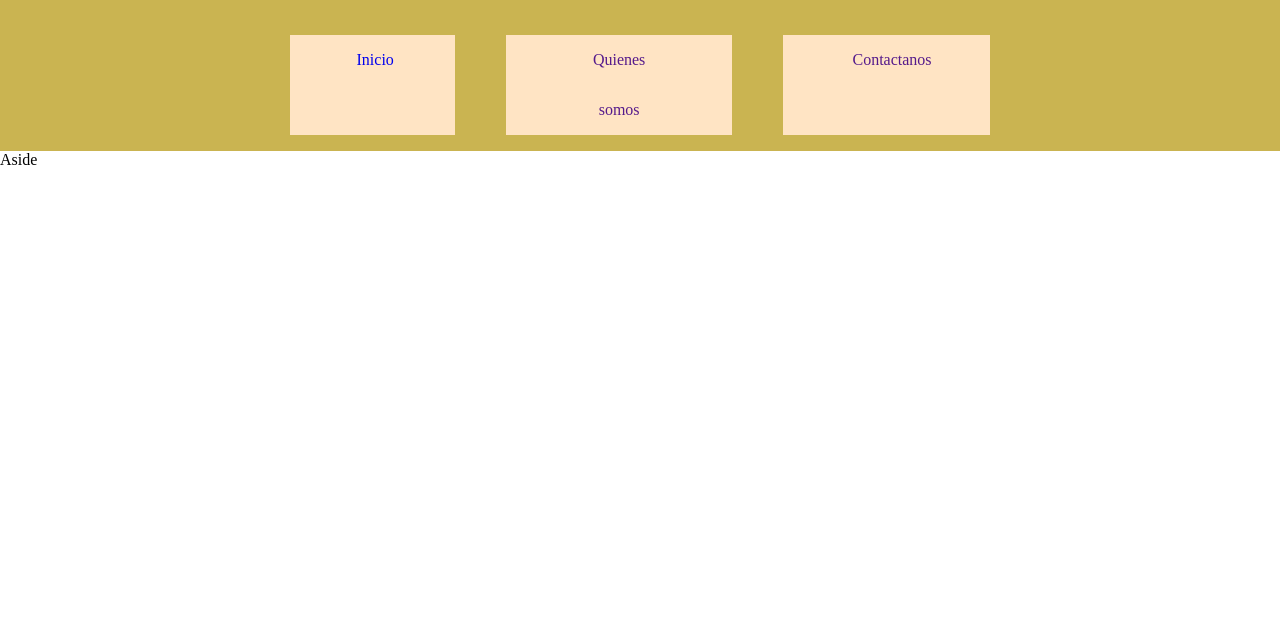
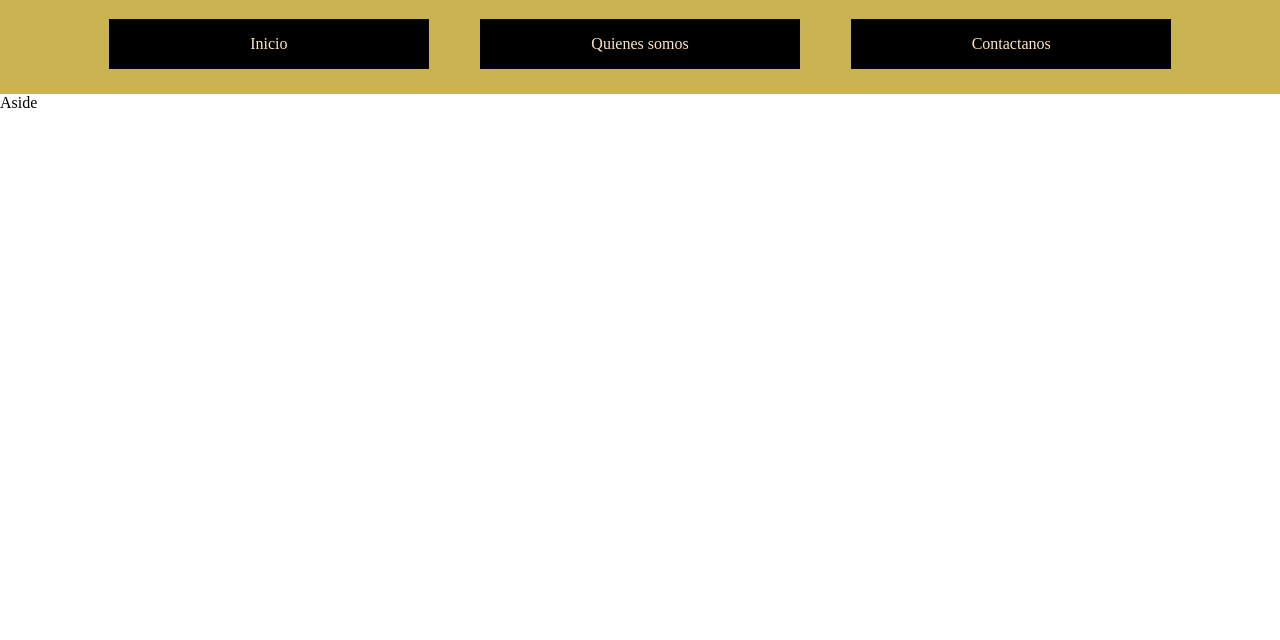
Before and after one commit to egeorgiev69/Jaciments-arqueol-gics, a plain HTML site: page index.html in a window 1280 px wide. Shown: the part 61-701 px from the top of the page. Drawn offline with Linux system fonts and the light colour scheme; files whose address does not match are found by name.

Commit message:
header nuevo

```diff
--- a/jacimentscss.css
+++ b/jacimentscss.css
@@ -18,48 +18,6 @@ nav{
 }
 
 ul{
-    display: flex;
-    flex-direction: row;
-    list-style: none;
-    padding: 0%;
-    justify-content: center;
-    width: 100%;
-}
-
-li{
-    line-height:50px;
-	text-align:center;
-    display:inline-block;
-    justify-content: center;
-    background-color: bisque;
-    margin: 0% 2% 0% 2%;
-    padding: 0% 5%;
-    width: auto;
-    height: auto;
-}
-
-li a{
-    display: block;
-    text-align: center;
-    text-decoration: none;
-    margin: 0% 2% 0% 2%;
-    padding: 0% 5%;
-}
-
-li a:hover{
-    background-color: black;
-    color: azure;
-}
-
-footer{background-color: yellow;
-       position: absolute;
-       bottom: 0;
-       width: 100%;
-       height: 12%;
-       text-align:center
-}
-
-/* ul{
     list-style-type: none;
     margin: 0%;
     padding: 0%;
@@ -91,3 +49,11 @@ li a{
 li a:hover{
     background-color: green;
 }
+
+footer{background-color: yellow;
+       position: absolute;
+       bottom: 0;
+       width: 100%;
+       height: 12%;
+       text-align:center
+}
```
